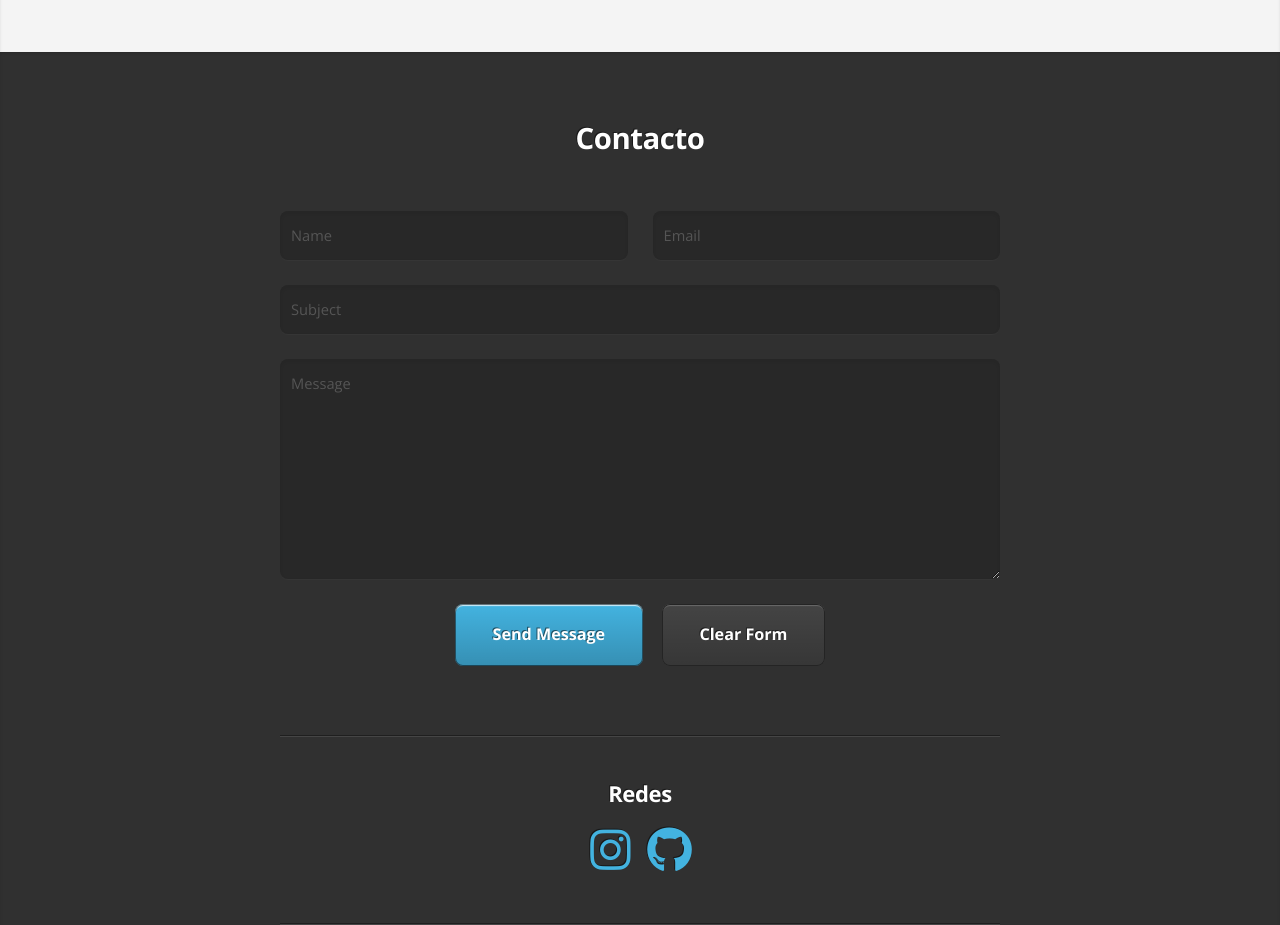
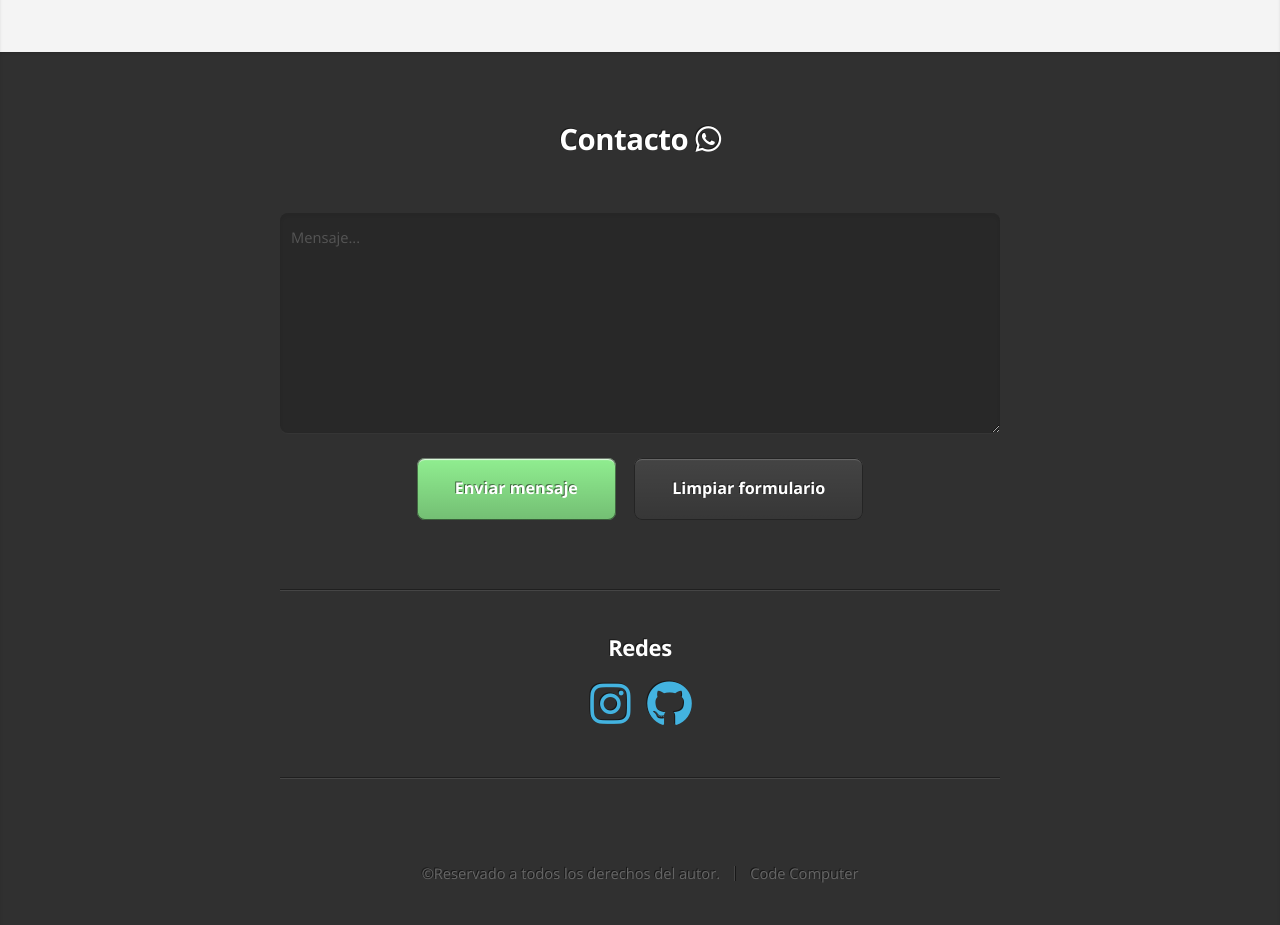
Before and after one commit to codecomputer/codecomputer.github.io, a plain HTML site: page index.html in a window 1280 px wide. Shown: the part 1520-2445 px from the top of the page. Drawn offline with nearby package versions, Linux system fonts and the light colour scheme; a web font is replaced by a local one.

Commit message:
[index, main.css] Contacto Whatsapp
Se ha agregado la capacidad de contactarnos con Whatsapp

```diff
--- a/css/main.css
+++ b/css/main.css
@@ -1690,6 +1690,9 @@ input, select, textarea {
 		font-size: 1.1em;
 		max-width: 24em;
 	}
+	input[type="submit"].whatsapp{
+		background-color: lightgreen;
+	}
 
 		input[type="button"]:hover,
 		input[type="submit"]:hover,
@@ -1698,6 +1701,10 @@ input, select, textarea {
 		.button:hover {
 			background-color: #43bff0;
 			color: #fff !important;
+		}
+
+		input[type="submit"].whatsapp:hover{
+			background-color: rgb(101, 255, 101);
 		}
 
 		input[type="button"]:active,
--- a/index.html
+++ b/index.html
@@ -74,28 +74,20 @@
 			<article id="contactos" class="wrapper style4">
 				<div class="container medium">
 					<header>
-						<h2>Contacto</h2>
+						<h2>Contacto <i class="fa-brands fa-whatsapp"></i></h2>
 					</header>
 					<div class="row">
 						<div class="col-12">
-							<form method="post" action="#">
+							<form method="get" target="blank" action="https://api.whatsapp.com/send">
+								<input type="hidden" name="phone" value="584161109682">
 								<div class="row">
-									<div class="col-6 col-12-small">
-										<input type="text" name="name" id="name" placeholder="Name" />
-									</div>
-									<div class="col-6 col-12-small">
-										<input type="text" name="email" id="email" placeholder="Email" />
-									</div>
 									<div class="col-12">
-										<input type="text" name="subject" id="subject" placeholder="Subject" />
-									</div>
-									<div class="col-12">
-										<textarea name="message" id="message" placeholder="Message"></textarea>
+										<textarea name="text" id="text" placeholder="Mensaje..."></textarea>
 									</div>
 									<div class="col-12">
 										<ul class="actions">
-											<li><input type="submit" value="Send Message" /></li>
-											<li><input type="reset" value="Clear Form" class="alt" /></li>
+											<li><input type="submit" value="Enviar mensaje" class="whatsapp" /></li>
+											<li><input type="reset" value="Limpiar formulario" class="alt" /></li>
 										</ul>
 									</div>
 								</div>
```
